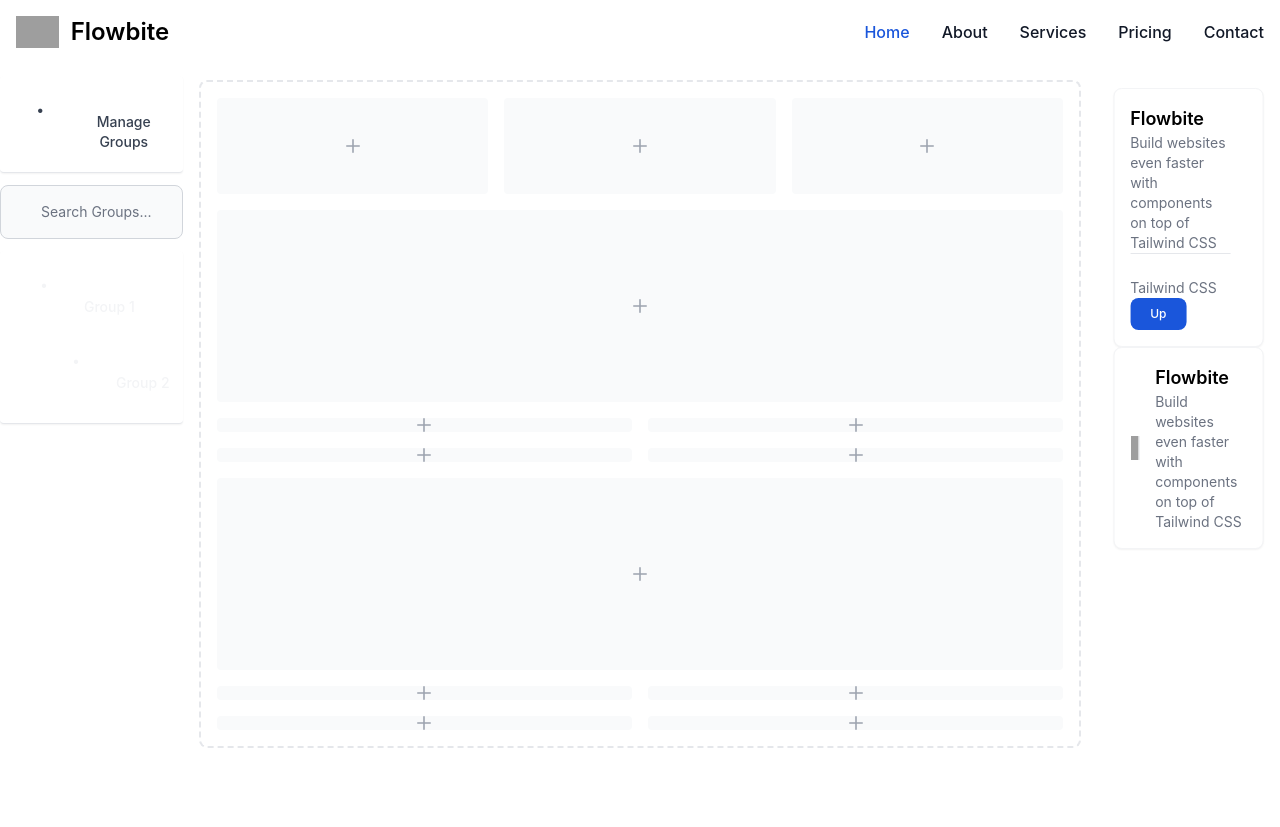
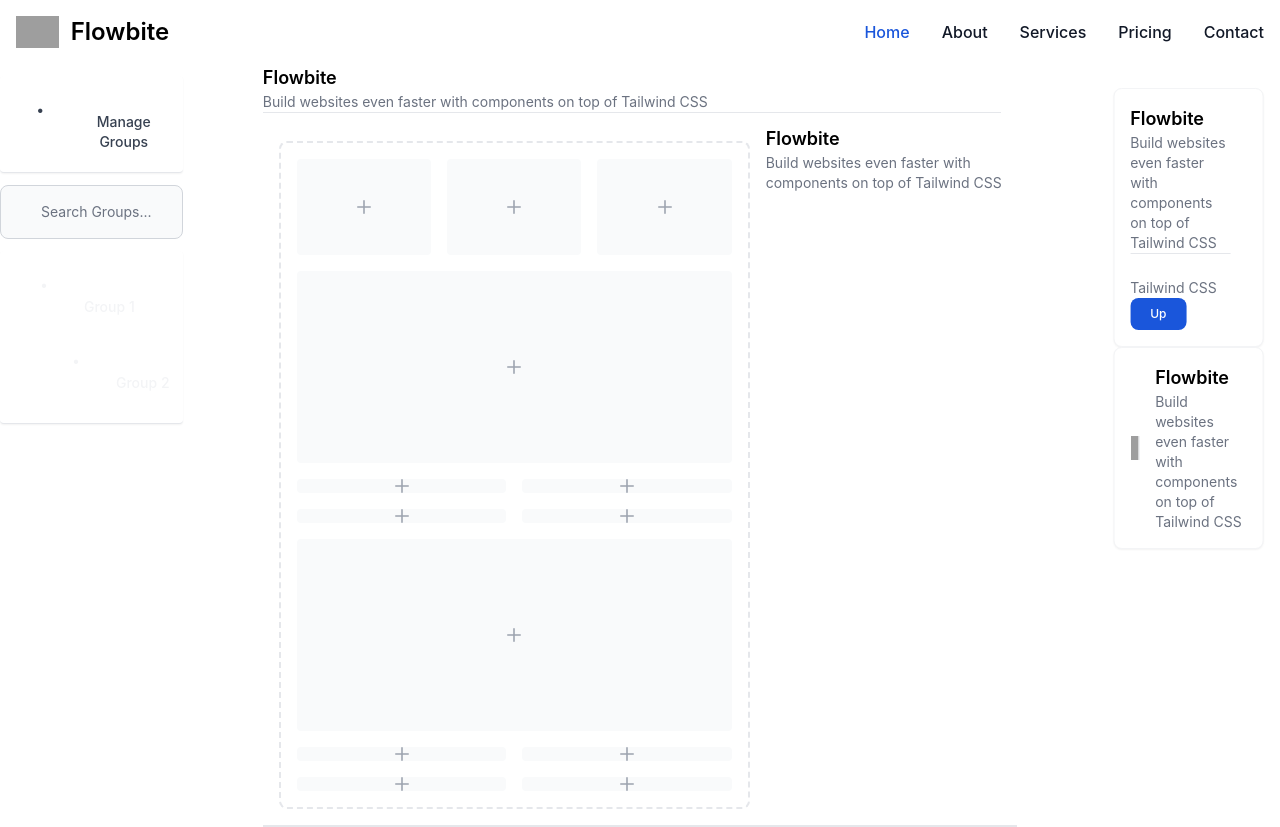
Before and after one commit to canata09/Tailwind-Flowbite-ReactJS-Library, a React (Create React App) app: page / in a window 1280 px wide. Before the commit the page ends 800 px from the top, so only its background shows below. Built offline with nearby package versions, Linux system fonts and the light colour scheme; grey boxes are pictures that could not be loaded.

Commit message:
Update App.js

```diff
--- a/src/App.js
+++ b/src/App.js
@@ -71,7 +71,40 @@ function App() {
         </div>
         <div>
           <div class="space-y-3">
+
+
+            <div class="container mx-auto">
+              <div>
+                <div class="flex flex-row items-start mb-3 me-4 items-center md:items-start flex-col border-b border-gray-200 ">
+                  <a href="https://flowbite.com/" class="flex items-center mb-2 border-gray-200 md:pe-4 md:me-4 md:mb-0 dark:border-gray-600">
+                    <span class="self-center text-lg font-semibold whitespace-nowrap dark:text-white">Flowbite</span>
+                  </a>
+                  <p class="flex items-center text-left text-sm font-normal text-gray-500 dark:text-gray-400 ">Build websites even faster with components on top of Tailwind CSS</p>
+                </div>
+              </div>
+            </div>
+
+            <div class="container mx-auto">
+              <div>
+                <div class="flex border-b border-gray-200 ">
+
+                  <div class="md:w-2/3 mb-0 mb-0 block border-b border-gray-200 ">
                     <Mockdata />
+                  </div>
+
+                  <div class="md:w-1/3 mb-0 block border-b border-gray-200 ">
+                    <a href="https://flowbite.com/" class="flex items-center mb-2 border-gray-200 md:pe-4 md:me-4 md:mb-0 dark:border-gray-600">
+                      <span class="self-center text-lg font-semibold whitespace-nowrap dark:text-white">Flowbite</span>
+                    </a>
+                    <p class="flex items-center text-left text-sm font-normal text-gray-500 dark:text-gray-400 ">Build websites even faster with components on top of Tailwind CSS</p>
+                  </div>
+
+                </div>
+              </div>
+            </div>
+
+
+
           </div>
         </div>
         <div>
```
Lines whose indentation alone changed are shown as unchanged.
